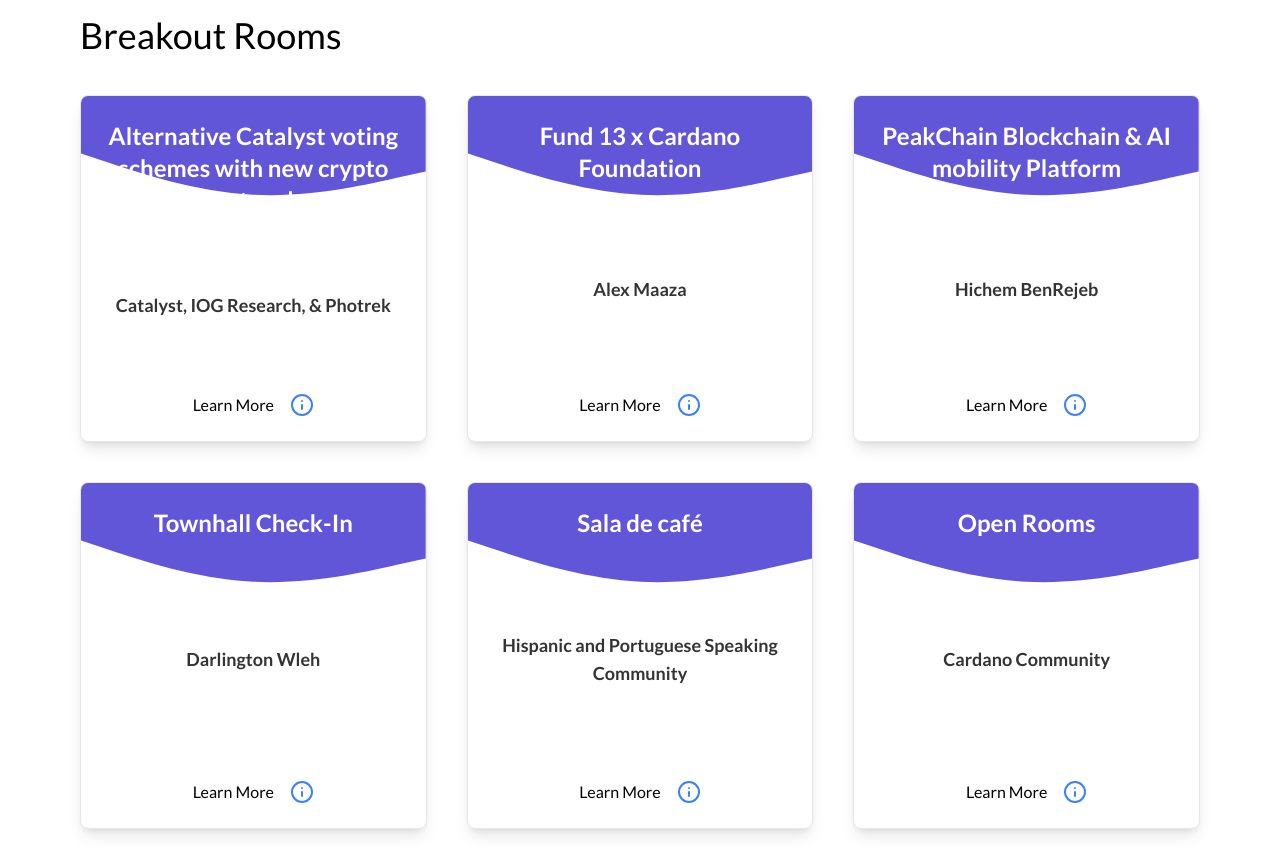
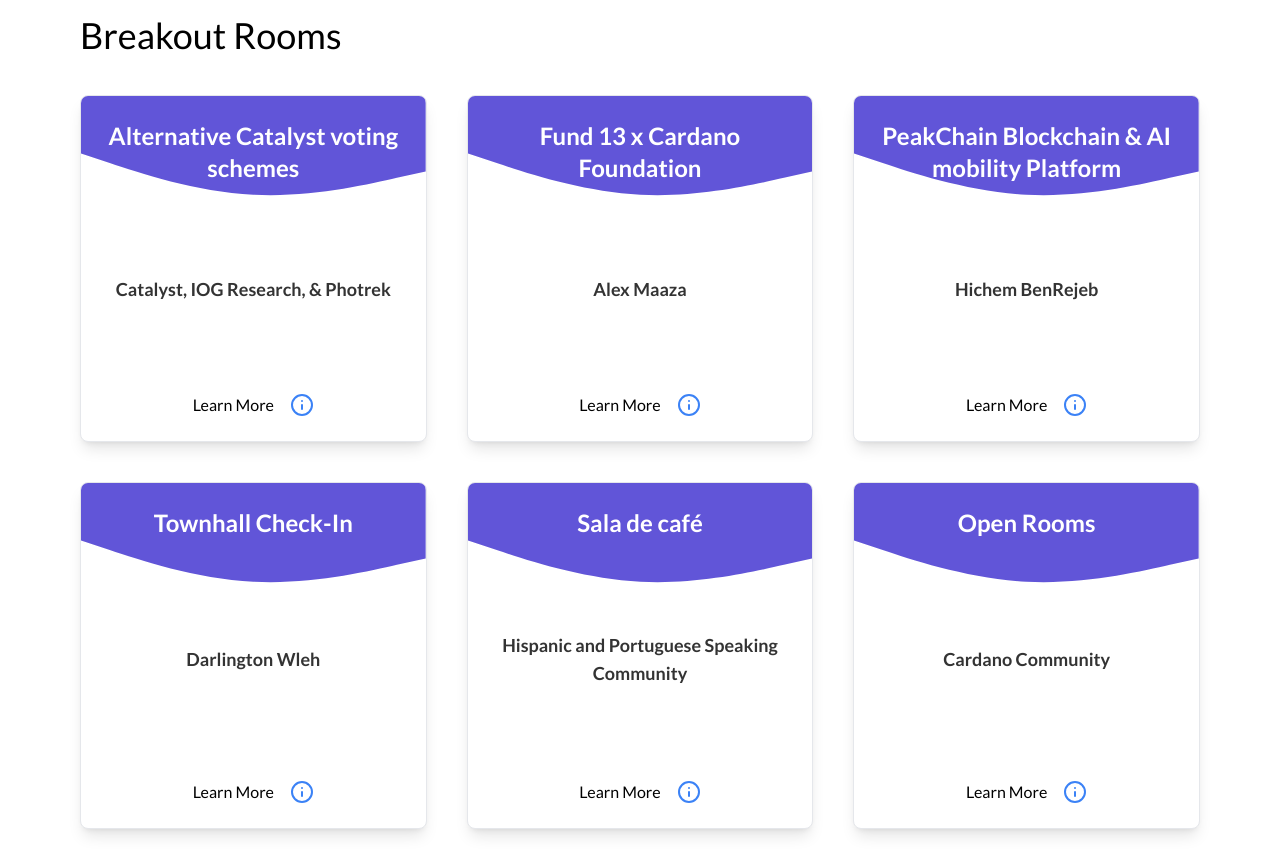
Before and after one commit to blinklabs-io/after-town-hall, a React (Vite) app: page / in a window 1280 px wide. Shown: the part 3600-4468 px from the top of the page. Built offline with nearby package versions, Linux system fonts and the light colour scheme.

Commit message:
fix: line 84 character length (#22)

```diff
--- a/src/afterTownHallData.ts
+++ b/src/afterTownHallData.ts
@@ -81,7 +81,7 @@
   ],
   breakoutRooms: [
     {
-      name: 'Alternative Catalyst voting schemes  with new crypto protocols',
+      name: 'Alternative Catalyst voting schemes',
       host: 'Catalyst, IOG Research, & Photrek',
       description: 'Presenting milestone 3 Analyses of the selected voting schemes with new crypto protocols',
     },
```
